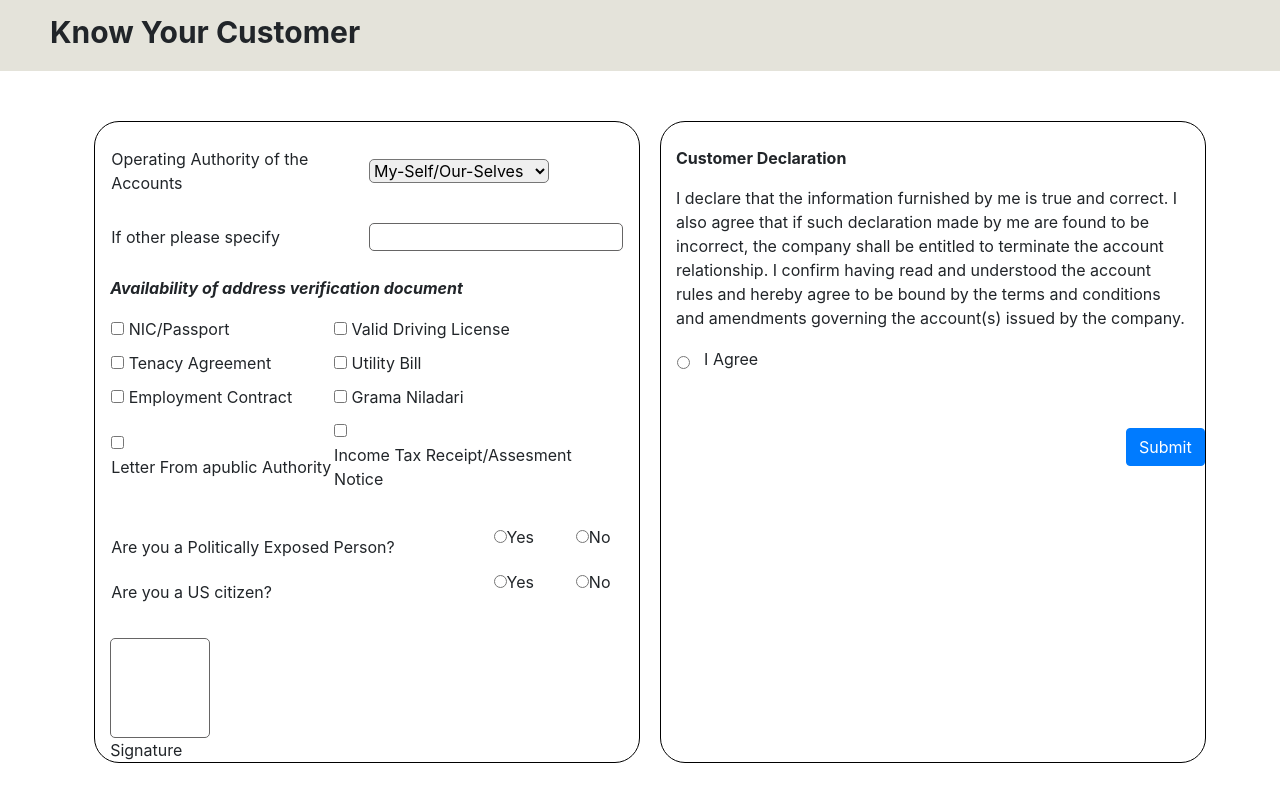
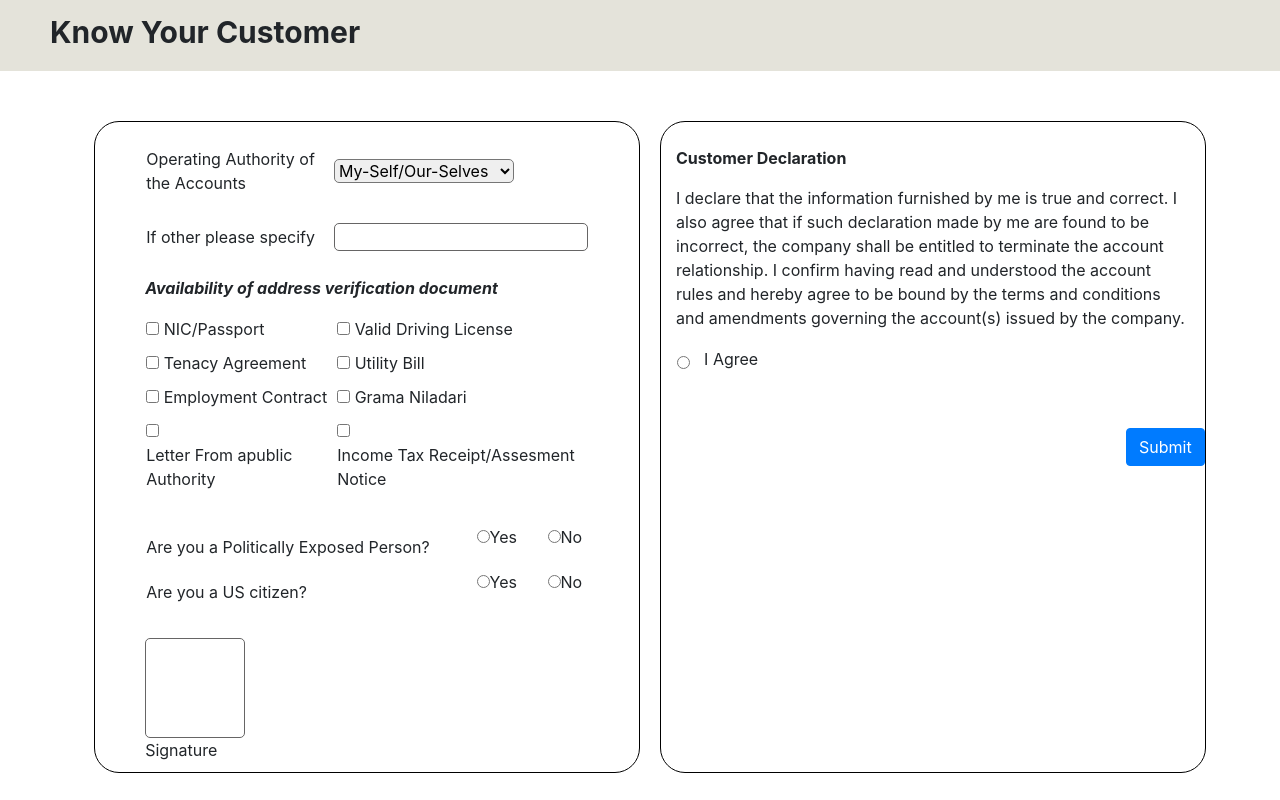
Before and after one commit to Dinithikw/TeamMicro, a Django app: template kyc_django/kyc_django/kyc/templates/kyc/(3rd)Declaration.html in a window 1280 px wide. Run offline with Django 3.2, Linux system fonts and the light colour scheme; the template is opened without the code that fills it, so the values that code supplies are empty; some libraries are stand-ins or nearby versions.

Commit message:
Update (3rd)Declaration.html

```diff
--- a/kyc_django/kyc_django/kyc/templates/kyc/(3rd)Declaration.html
+++ b/kyc_django/kyc_django/kyc/templates/kyc/(3rd)Declaration.html
@@ -16,6 +16,9 @@
         border:1px solid #000;
         border-radius: 25px;
         margin-right:10px;
+        padding-left:50px;
+        padding-right:50px;
+        padding-bottom:10px;
       }
       .declaration{
         border:1px solid #000;
```
